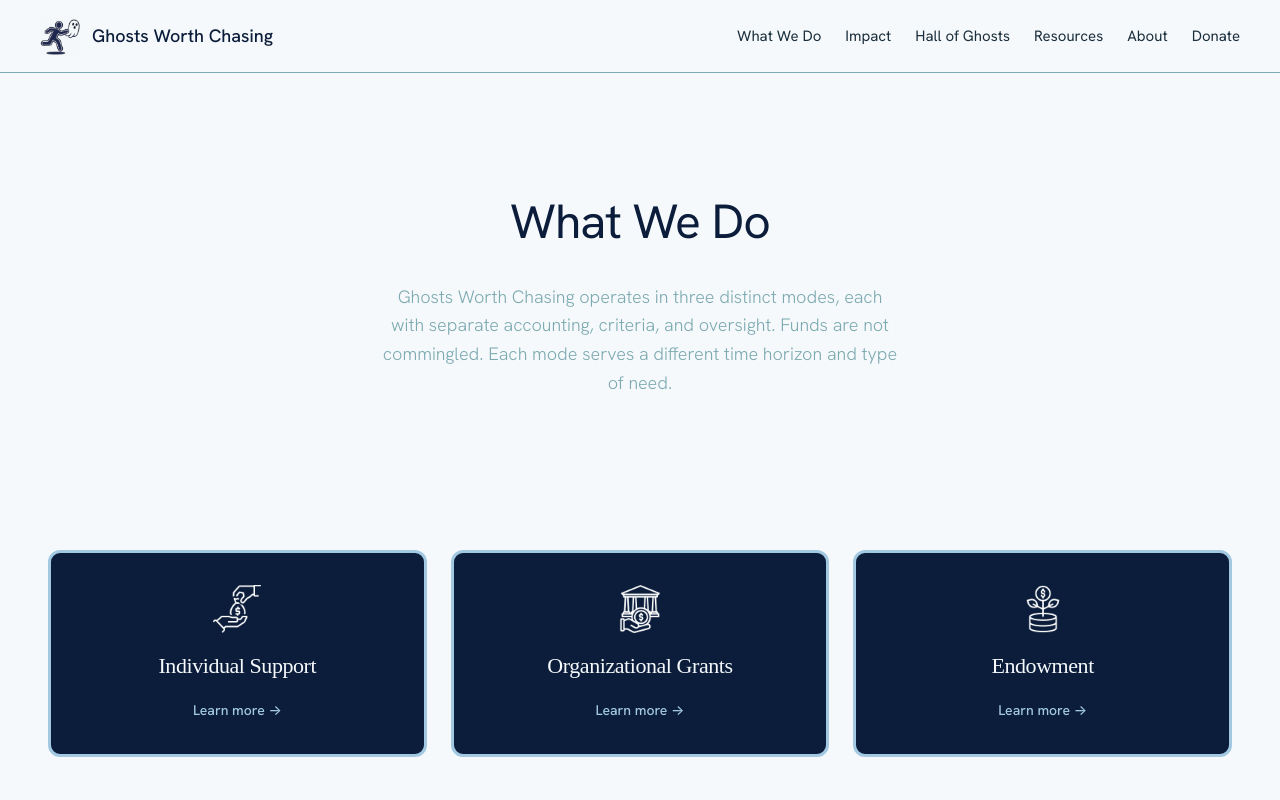
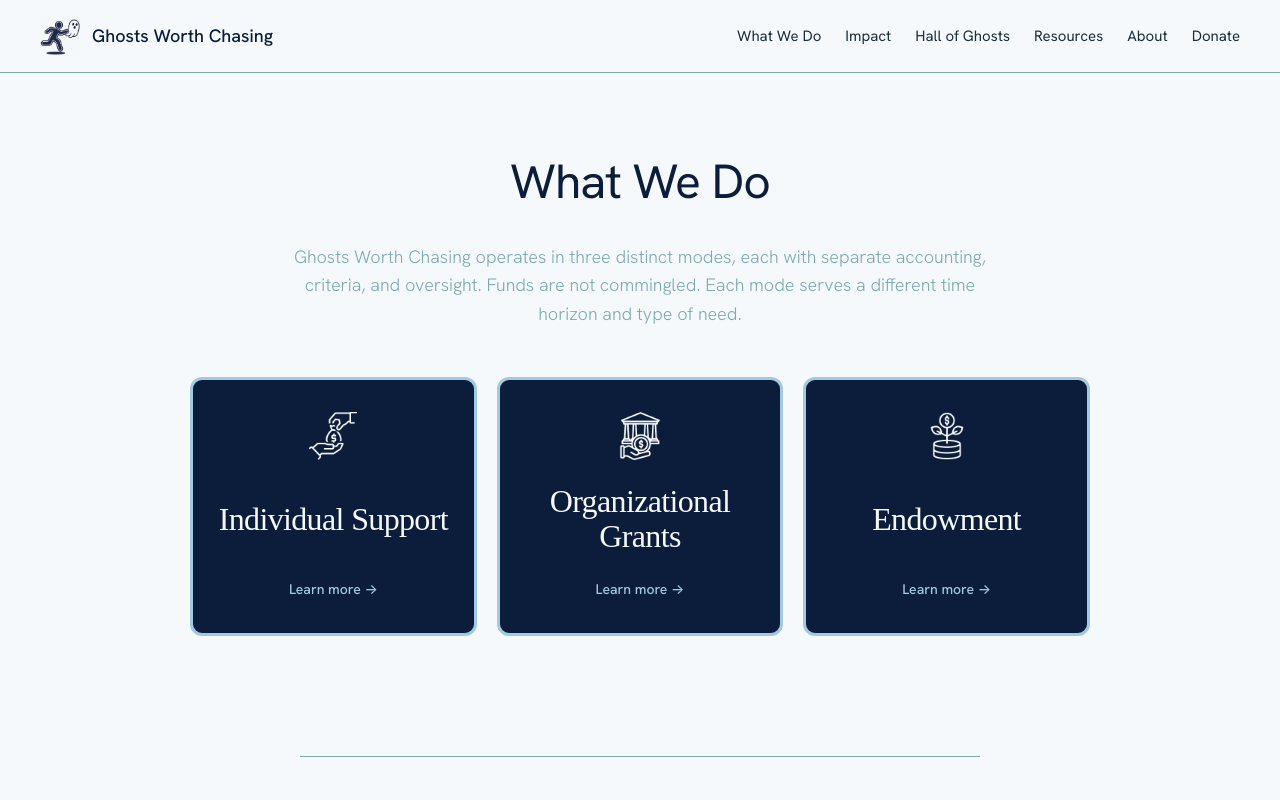
Before and after one commit to Roco41589/ghosts-worth-chasing-site, a Next.js app in the folder ghosts-redesign/: page /what-we-do in a window 1280 px wide. Shown: the top 800 px of the page. Built offline with nearby package versions, Linux system fonts and the light colour scheme.

Commit message:
Update page.tsx
tigheter up and button changes

```diff
--- a/ghosts-redesign/app/what-we-do/page.tsx
+++ b/ghosts-redesign/app/what-we-do/page.tsx
@@ -6,15 +6,23 @@ import Image from 'next/image'
 export default function WhatWeDo() {
   return (
     <>
-      <section className="section section--narrow section--centered">
-        <h1 style={{ color: 'var(--color-deep-navy)' }}>What We Do</h1>
+      <section style={{
+        padding: 'var(--space-lg) var(--space-md) var(--space-md) var(--space-md)',
+        textAlign: 'center',
+      }}>
+        <h1 style={{
+          color: 'var(--color-deep-navy)',
+          marginBottom: 'var(--space-sm)',
+        }}>
+          What We Do
+        </h1>
         <p style={{
           color: 'var(--color-text-secondary)',
           fontWeight: 300,
           fontSize: '18px',
           lineHeight: 1.6,
           maxWidth: '700px',
-          margin: '0 auto 32px auto',
+          margin: '0 auto',
         }}>
           Ghosts Worth Chasing operates in three distinct modes, each with separate accounting,
           criteria, and oversight. Funds are not commingled. Each mode serves a different time
@@ -26,11 +34,11 @@ export default function WhatWeDo() {
         padding: '0 var(--space-md) var(--space-xl) var(--space-md)',
       }}>
         <div style={{
-          maxWidth: '1200px',
+          maxWidth: '900px',
           margin: '0 auto',
           display: 'grid',
           gridTemplateColumns: 'repeat(3, 1fr)',
-          gap: '24px',
+          gap: '20px',
         }}>
           {/* Individual Support Card */}
           <Link
@@ -38,7 +46,7 @@ export default function WhatWeDo() {
             style={{
               border: '3px solid var(--color-sky-blue)',
               borderRadius: '12px',
-              padding: '32px 24px',
+              padding: '32px 20px',
               background: 'var(--color-deep-navy)',
               textDecoration: 'none',
               color: 'var(--color-mist-white)',
@@ -47,8 +55,8 @@ export default function WhatWeDo() {
               flexDirection: 'column',
               alignItems: 'center',
               justifyContent: 'space-between',
-              gap: '20px',
-              minHeight: '200px',
+              gap: '24px',
+              minHeight: '220px',
               textAlign: 'center',
             }}
             onMouseEnter={(e) => {
@@ -83,10 +91,10 @@ export default function WhatWeDo() {
 
             <h2 style={{
               fontFamily: 'Regika, serif',
-              fontSize: '22px',
+              fontSize: '32px',
               color: 'var(--color-mist-white)',
               margin: 0,
-              lineHeight: 1.2,
+              lineHeight: 1.1,
             }}>
               Individual Support
             </h2>
@@ -109,7 +117,7 @@ export default function WhatWeDo() {
             style={{
               border: '3px solid var(--color-sky-blue)',
               borderRadius: '12px',
-              padding: '32px 24px',
+              padding: '32px 20px',
               background: 'var(--color-deep-navy)',
               textDecoration: 'none',
               color: 'var(--color-mist-white)',
@@ -118,8 +126,8 @@ export default function WhatWeDo() {
               flexDirection: 'column',
               alignItems: 'center',
               justifyContent: 'space-between',
-              gap: '20px',
-              minHeight: '200px',
+              gap: '24px',
+              minHeight: '220px',
               textAlign: 'center',
             }}
             onMouseEnter={(e) => {
@@ -154,10 +162,10 @@ export default function WhatWeDo() {
 
             <h2 style={{
               fontFamily: 'Regika, serif',
-              fontSize: '22px',
+              fontSize: '32px',
               color: 'var(--color-mist-white)',
               margin: 0,
-              lineHeight: 1.2,
+              lineHeight: 1.1,
             }}>
               Organizational Grants
             </h2>
@@ -180,7 +188,7 @@ export default function WhatWeDo() {
             style={{
               border: '3px solid var(--color-sky-blue)',
               borderRadius: '12px',
-              padding: '32px 24px',
+              padding: '32px 20px',
               background: 'var(--color-deep-navy)',
               textDecoration: 'none',
               color: 'var(--color-mist-white)',
@@ -189,8 +197,8 @@ export default function WhatWeDo() {
               flexDirection: 'column',
               alignItems: 'center',
               justifyContent: 'space-between',
-              gap: '20px',
-              minHeight: '200px',
+              gap: '24px',
+              minHeight: '220px',
               textAlign: 'center',
             }}
             onMouseEnter={(e) => {
@@ -225,10 +233,10 @@ export default function WhatWeDo() {
 
             <h2 style={{
               fontFamily: 'Regika, serif',
-              fontSize: '22px',
+              fontSize: '32px',
               color: 'var(--color-mist-white)',
               margin: 0,
-              lineHeight: 1.2,
+              lineHeight: 1.1,
             }}>
               Endowment
             </h2>
```
